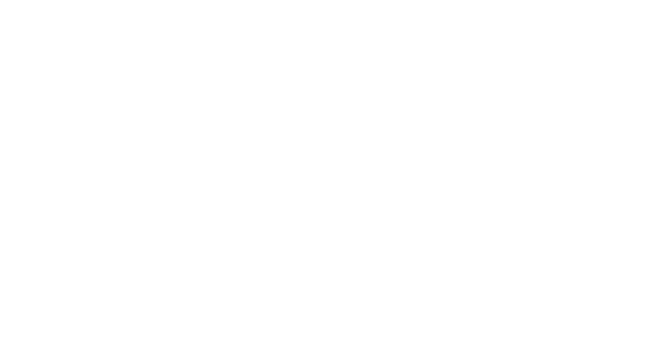
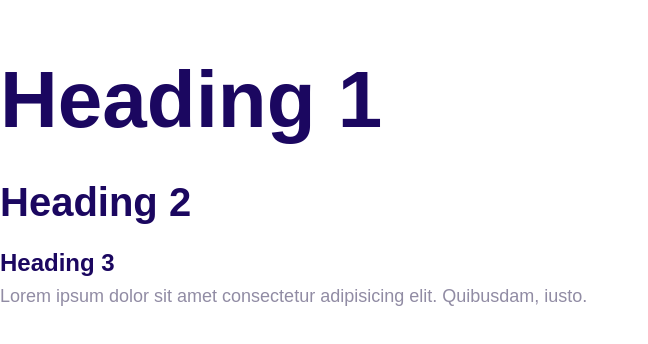
Before and after one commit to yunjongpil/moshify, a plain HTML site: page index.html in a window 1280 px wide. Shown: the whole page, without its empty margins (0-648 px from the left). Drawn offline with Linux system fonts and the light colour scheme.

Commit message:
Define the styles for the fonts.

```diff
--- a/css/styles.css
+++ b/css/styles.css
@@ -5,3 +5,54 @@
   --color-headings: #1b0760;
   --color-body: #918ca4;
 }
+
+html {
+  font-size: 62.5%;
+}
+
+body {
+  font-family: Inteer, Arial, Helvetica, sans-serif;
+  font-size: 2.4rem;
+  color: var(--color-body);
+}
+
+h1,
+h2,
+h3 {
+  color: var(--color-headings);
+  margin-bottom: 1rem;
+}
+
+h1 {
+  font-size: 7rem;
+}
+
+h2 {
+  font-size: 4rem;
+}
+
+h3 {
+  font-size: 3rem;
+}
+
+p {
+  margin-top: 0;
+}
+
+@media screen and (min-width: 1024px) {
+  body {
+    font-size: 1.8rem;
+  }
+
+  h1 {
+    font-size: 8rem;
+  }
+
+  h2 {
+    font-size: 4rem;
+  }
+
+  h3 {
+    font-size: 2.4rem;
+  }
+}
--- a/index.html
+++ b/index.html
@@ -6,7 +6,19 @@
     <meta name="viewport" content="width=device-width, initial-scale=1.0" />
     <link rel="stylesheet" href="css/normalize.css" />
     <link rel="stylesheet" href="css/styles.css" />
+    <link rel="preconnect" href="https://fonts.gstatic.com" />
+    <link
+      href="https://fonts.googleapis.com/css2?family=Inter:wght@400;700&display=swap"
+      rel="stylesheet"
+    />
     <title>Document</title>
   </head>
-  <body></body>
+  <body>
+    <h1>Heading 1</h1>
+    <h2>Heading 2</h2>
+    <h3>Heading 3</h3>
+    <p>
+      Lorem ipsum dolor sit amet consectetur adipisicing elit. Quibusdam, iusto.
+    </p>
+  </body>
 </html>
```
